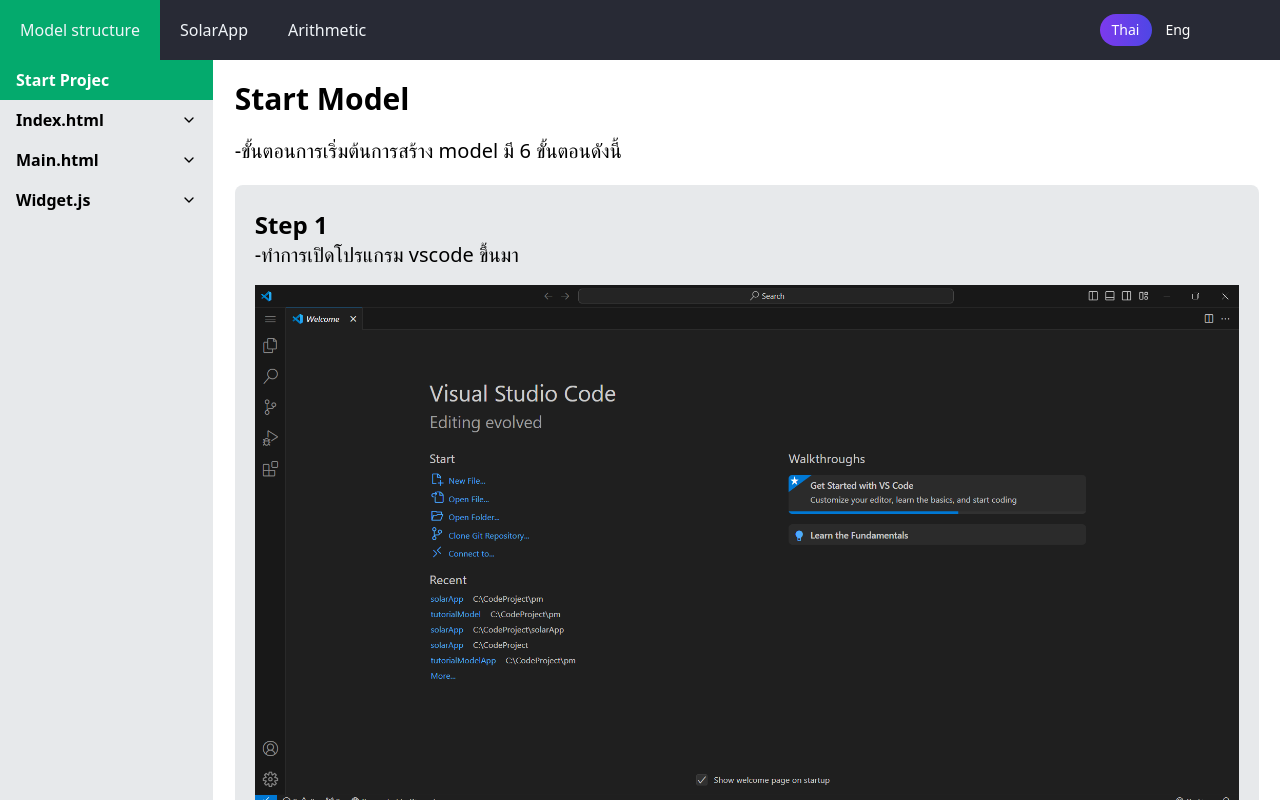
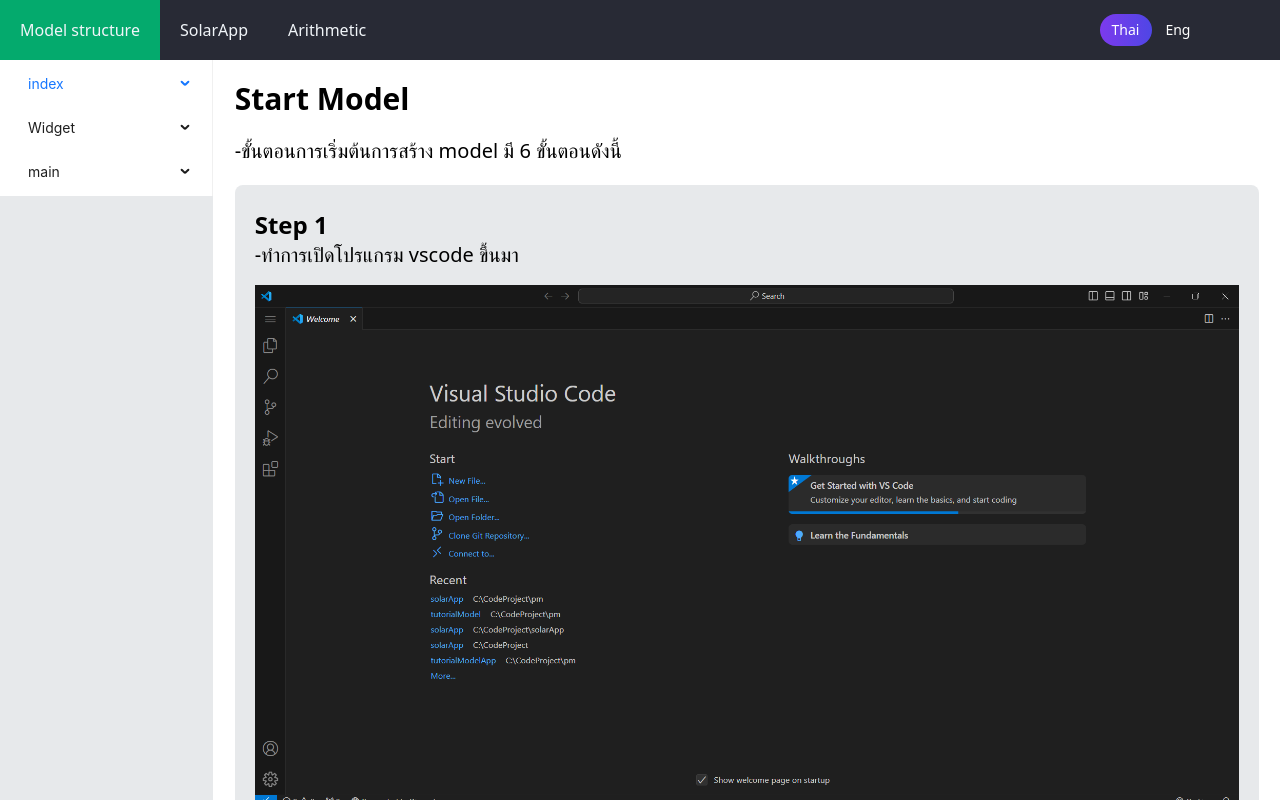
Before and after one commit to ThanaponJaiauea/tutoriaApp, a React (Vite) app: page / in a window 1280 px wide. Shown: the top 800 px of the page. Built offline with nearby package versions, Linux system fonts and the light colour scheme.

Commit message:
EditFormModelStructure

```diff
--- a/src/components/formModel/formModelStructure.jsx
+++ b/src/components/formModel/formModelStructure.jsx
@@ -1,190 +1,315 @@
 /** @format */
 
 import {useState} from "react"
-import {FiChevronDown, FiChevronUp} from "react-icons/fi"
+import {Menu} from "antd"
 
-export default function FormModelStructure({
-  setOpenDrawer,
-  setOpenWidget,
-  setOpenMainHtml,
-  setOpenIndexHtml,
-  openWidget,
-  openMainHtml,
-  openIndexHtml,
-  selectedNavbar,
-  data,
-  handleModelClick,
-  selectedMenu,
-  setSelectedMenu,
-}) {
+export default function FormModelStructure({handleModelClick}) {
   // console.log("selectedMenu:", selectedMenu)
-  const [openIndexScript, setOpenIndexScript] = useState(false)
+
+  const indexData = [
+    {
+      key: "index",
+      label: "index",
+      children: [
+        {
+          name: "How To Use?",
+          type: "generalModel",
+          key: "IndexHowToUse",
+          category: "indexHtml",
+        },
+        {
+          name: "index.html",
+          type: "generalModel",
+          key: "indexHtml",
+          category: "indexHtml",
+        },
+        {
+          name: "head",
+          type: "generalModel",
+          key: "headIndex",
+          category: "indexHtml",
+        },
+        {
+          name: "style",
+          type: "generalModel",
+          key: "styleIndex",
+          category: "indexHtml",
+        },
+        {
+          name: "body",
+          type: "generalModel",
+          key: "bodyIndex",
+          category: "indexHtml",
+        },
+        {
+          name: "script",
+          type: "generalModel",
+          key: "scriptIndex",
+          category: "indexHtml",
+          children: [
+            {
+              name: "var",
+              type: "generalModel",
+              key: "var",
+              category: "script_dropdown_list",
+            },
+            {
+              name: "startApp",
+              type: "generalModel",
+              key: "startApp",
+              category: "script_dropdown_list",
+            },
+            {
+              name: "errorApp",
+              type: "generalModel",
+              key: "errorApp",
+              category: "script_dropdown_list",
+            },
+            {
+              name: "onBackPressed",
+              type: "generalModel",
+              key: "onBackPressed",
+              category: "script_dropdown_list",
+            },
+            {
+              name: "setKeyboardHeight",
+              type: "generalModel",
+              key: "setKeyboardHeight",
+              category: "script_dropdown_list",
+            },
+            {
+              name: "setDeviceId",
+              type: "generalModel",
+              key: "setDeviceId",
+              category: "script_dropdown_list",
+            },
+            {
+              name: "appComeback",
+              type: "generalModel",
+              key: "appComeback",
+              category: "script_dropdown_list",
+            },
+            {
+              name: "openAgreement",
+              type: "generalModel",
+              key: "openAgreement",
+              category: "script_dropdown_list",
+            },
+            {
+              name: "openPrivacy",
+              type: "generalModel",
+              key: "openPrivacy",
+              category: "script_dropdown_list",
+            },
+            {
+              name: "firstStartFun",
+              type: "generalModel",
+              key: "firstStartFun",
+              category: "script_dropdown_list",
+            },
+            {
+              name: "firstCheckToken",
+              type: "generalModel",
+              key: "firstCheckToken",
+              category: "script_dropdown_list",
+            },
+          ],
+        },
+      ],
+    },
+  ]
+
+  const widgetData = [
+    {
+      key: "Widget",
+      label: "Widget",
+      children: [
+        {
+          name: "alert()",
+          type: "generalModel",
+          key: "alert",
+          category: "widgetJs",
+        },
+        {
+          name: "messageBox()",
+          type: "generalModel",
+          key: "messageBox",
+          category: "widgetJs",
+        },
+        {
+          name: "resObj()",
+          type: "generalModel",
+          key: "resObj",
+          category: "widgetJs",
+        },
+        {
+          name: "pageInit()",
+          type: "generalModel",
+          key: "pageInit",
+          category: "widgetJs",
+        },
+        {
+          name: "headerInit()",
+          type: "generalModel",
+          key: "headerInit",
+          category: "widgetJs",
+        },
+        {
+          name: "pageShow()",
+          type: "generalModel",
+          key: "pageShow",
+          category: "widgetJs",
+        },
+        {
+          name: "pageUnShow()",
+          type: "generalModel",
+          key: "pageUnShow",
+          category: "widgetJs",
+        },
+        {
+          name: "document.addEventListener()",
+          type: "generalModel",
+          key: "documentAddEventListener",
+          category: "widgetJs",
+        },
+        {
+          name: "getAbsTime()",
+          type: "generalModel",
+          key: "getAbsTime",
+          category: "widgetJs",
+        },
+        {
+          name: "loader()",
+          type: "generalModel",
+          key: "loader",
+          category: "widgetJs",
+        },
+        {
+          name: "messagePage()",
+          type: "generalModel",
+          key: "messagePage",
+          category: "widgetJs",
+        },
+      ],
+    },
+  ]
+
+  const mainData = [
+    {
+      key: "main",
+      label: "main",
+      children: [
+        {
+          name: "main.html",
+          type: "generalModel",
+          key: "mainHtml",
+          category: "mainHtml",
+        },
+      ],
+    },
+  ]
+
+  const allData = [...indexData, ...widgetData, ...mainData]
+  // console.log("allData", allData)
+
+  const getLevelKeys = (items1) => {
+    const key = {}
+    const func = (items2, level = 1) => {
+      items2.forEach((item) => {
+        key[item.key] = level
+        if (item.children) {
+          func(item.children, level + 1)
+        }
+      })
+    }
+    func(items1)
+    return key
+  }
+
+  const levelKeys = getLevelKeys(allData)
+  // console.log("levelKeys", levelKeys)
+
+  const [stateOpenKeys, setStateOpenKeys] = useState("")
+  // console.log("stateOpenKeys", stateOpenKeys)
+
+  const onOpenChange = (openKeys) => {
+    // ตรวจสอบเมนูที่เปิดอยู่ในปัจจุบัน
+    const currentOpenKey = openKeys.find(
+      (key) => stateOpenKeys.indexOf(key) === -1
+    )
+    // หากมีเมนูที่เปิดใหม่
+    if (currentOpenKey !== undefined) {
+      // หาดัชนีของเมนูที่เปิดใหม่ในลำดับที่ซ้ำกัน
+      const repeatIndex = openKeys
+        .filter((key) => key !== currentOpenKey)
+        .findIndex((key) => levelKeys[key] === levelKeys[currentOpenKey])
+      // ตั้งค่าเมนูที่เปิดอยู่ใหม่
+      setStateOpenKeys((prevOpenKeys) => {
+        // แก้ไขปัญหาโดยตรวจสอบว่า prevOpenKeys เป็น array หรือไม่ก่อนใช้ filter
+        if (Array.isArray(prevOpenKeys)) {
+          return [
+            // เอาเมนูที่เปิดใหม่เข้าไป
+            ...openKeys,
+            // ตัดเมนูที่เปิดเก่าที่มีลำดับเท่ากันกับเมนูใหม่
+            ...prevOpenKeys.filter(
+              (key) => levelKeys[key] !== levelKeys[currentOpenKey]
+            ),
+          ]
+        } else {
+          // ถ้า prevOpenKeys ไม่ใช่ array ให้ใช้ openKeys แทน
+          return openKeys
+        }
+      })
+    } else {
+      // ถ้าไม่มีการเปิดเมนูใหม่
+      setStateOpenKeys(openKeys)
+    }
+  }
 
   return (
     <>
-      {/* Start Prodject */}
-      <div className="w-full flex flex-col gap-1">
-        <button
-          onClick={() => handleModelClick("StartProjec")}
-          className={`w-full h-[40px] text-base  font-bold flex items-center justify-between p-4 cursor-pointer ${
-            selectedMenu === "StartProjec"
-              ? "bg-[#04AA6D] text-[#ffff] "
-              : "hover:bg-gray-100 text-black"
-          }`}>
-          <h1>Start Projec</h1>
-        </button>
-      </div>
+      <Menu
+        mode="inline"
+        defaultSelectedKeys={["indexHtml"]}
+        openKeys={stateOpenKeys}
+        onOpenChange={onOpenChange}>
+        {allData.map((menuItem) => (
+          <Menu.SubMenu
+            key={menuItem.key}
+            title={menuItem.label}>
+            {menuItem.children.map(
+              (child) =>
+                child.key !== "scriptIndex" && (
+                  <Menu.Item
+                    key={child.key}
+                    onClick={() => handleModelClick(child.key)}>
+                    {child.name}
+                  </Menu.Item>
+                )
+            )}
 
-      {/* Index */}
-      <div className="w-full flex flex-col gap-1">
-        <button
-          onClick={() => {
-            setOpenIndexHtml()
-            setOpenIndexScript(false)
-          }}
-          className="w-full h-[40px] text-base font-bold flex items-center justify-between p-4 cursor-pointer">
-          <h1>Index.html</h1>
-
-          {!openIndexHtml ? <FiChevronDown /> : <FiChevronUp />}
-        </button>
-
-        {openIndexHtml && selectedNavbar === "Model structure" && (
-          <>
-            {data
-              ?.filter(
-                (item) =>
-                  item.type === "generalModel" && item.category === "indexHtml"
-              )
-              .map((el, idx) => (
-                <ul key={idx}>
-                  <li
-                    onClick={() => {
-                      if (el?.key !== "scriptIndex") {
-                        handleModelClick(el?.key)
-                      } else {
-                        setSelectedMenu(selectedMenu)
-                      }
-                    }}
-                    className={`w-full h-[40px] flex items-center justify-start p-4 cursor-pointer ${
-                      selectedMenu === el?.key
-                        ? "bg-[#04AA6D] text-[#ffff] "
-                        : "hover:bg-gray-100 text-black"
-                    }`}>
-                    {el?.name === "script" ? (
-                      <div className="w-full">
-                        <button
-                          onClick={() => setOpenIndexScript(!openIndexScript)}
-                          className="w-full flex items-center gap-4">
-                          <p>Script</p>
-                          {!openIndexScript ? (
-                            <FiChevronDown />
-                          ) : (
-                            <FiChevronUp />
-                          )}
-                        </button>
-                      </div>
-                    ) : (
-                      el?.name
-                    )}
-                  </li>
-                </ul>
-              ))}
-          </>
-        )}
-
-        {/* Dropdown */}
-        {openIndexScript && (
-          <div className="w-full rounded-md mt-1">
-            <ul>
-              {data
-                ?.filter((items) => items.category === "script_dropdown_list")
-                .map((el, idx) => (
-                  <li
-                    key={idx}
-                    onClick={() => {
-                      setSelectedMenu(el?.name)
-                      setOpenDrawer()
-                    }}
-                    className={`w-full h-[40px] flex items-center justify-start p-4 cursor-pointer ${
-                      selectedMenu === el?.key
-                        ? "bg-[#04AA6D] text-[#ffff] "
-                        : "hover:bg-gray-100 text-black"
-                    }`}>
-                    {el?.name}
-                  </li>
-                ))}
-            </ul>
-          </div>
-        )}
-      </div>
-
-      {/* Main */}
-      <div className="w-full flex flex-col gap-1">
-        <button
-          onClick={setOpenMainHtml}
-          className="w-full h-[40px] text-base  font-bold flex items-center justify-between p-4 cursor-pointer">
-          <h1>Main.html</h1>
-
-          {!openMainHtml ? <FiChevronDown /> : <FiChevronUp />}
-        </button>
-
-        {openMainHtml && selectedNavbar === "Model structure" && (
-          <>
-            {data
-              ?.filter(
-                (item) =>
-                  item.type === "generalModel" && item.category === "mainHtml"
-              )
-              .map((el, idx) => (
-                <ul key={idx}>
-                  <li
-                    onClick={() => handleModelClick(el?.key)}
-                    className={`w-full h-[40px] flex items-center justify-start p-4 cursor-pointer ${
-                      selectedMenu === el?.key
-                        ? "bg-[#04AA6D] text-[#ffff] "
-                        : "hover:bg-gray-100 text-black"
-                    }`}>
-                    {el?.name}
-                  </li>
-                </ul>
-              ))}
-          </>
-        )}
-      </div>
-
-      {/* Widget */}
-      <div className=" w-full flex flex-col gap-1">
-        <button
-          onClick={setOpenWidget}
-          className="w-full h-[40px] text-base  font-bold flex items-center justify-between p-4 cursor-pointer">
-          <h1>Widget.js</h1>
-
-          {!openWidget ? <FiChevronDown /> : <FiChevronUp />}
-        </button>
-
-        {openWidget && selectedNavbar === "Model structure" && (
-          <>
-            {data
-              ?.filter(
-                (item) =>
-                  item.type === "generalModel" && item.category === "widgetJs"
-              )
-              .map((el, idx) => (
-                <ul key={idx}>
-                  <li
-                    onClick={() => handleModelClick(el?.key)}
-                    className={`w-full h-[40px] flex items-center justify-start p-4 cursor-pointer ${
-                      selectedMenu === el?.key
-                        ? "bg-[#04AA6D] text-[#ffff] "
-                        : "hover:bg-gray-100 text-black"
-                    }`}>
-                    {el?.name}
-                  </li>
-                </ul>
-              ))}
-          </>
-        )}
-      </div>
+            {/* Script */}
+            {menuItem.key === "index" &&
+              menuItem.children.find(
+                (child) => child.key === "scriptIndex"
+              ) && (
+                <Menu.SubMenu
+                  key="script"
+                  title="Script">
+                  {menuItem.children
+                    .find((child) => child.key === "scriptIndex")
+                    .children.map((child) => (
+                      <Menu.Item
+                        key={child.key}
+                        onClick={() => handleModelClick(child.key)}>
+                        {child.name}
+                      </Menu.Item>
+                    ))}
+                </Menu.SubMenu>
+              )}
+          </Menu.SubMenu>
+        ))}
+      </Menu>
     </>
   )
 }
--- a/src/pages/homePage.jsx
+++ b/src/pages/homePage.jsx
@@ -2,7 +2,6 @@
 
 import {useState} from "react"
 import {Drawer} from "antd"
-import ModelContent from "../components/modelContent"
 import useSelectedNavbar from "../hooks/useSelectedNavbar"
 import FormModelStructure from "../components/formModel/formModelStructure"
 import FormModelSolarApp from "../components/formModel/formModelSolarApp"
@@ -195,8 +194,7 @@
       {/* Left navbar */}
       {/* modelStructure */}
       {selectedNavbar === "Model structure" && (
-        <nav className="w-full lg:bg-[#E7E9EB] lg:w-[20%]">
-          <ul className="hidden lg:flex lg:flex-col">
+        <nav className="w-full lg:bg-[#E7E9EB] lg:w-[20%] hidden lg:flex lg:flex-col">
           <FormModelStructure
             setOpenDrawer={() => setOpenDrawer(false)}
             setSelectedMenu={setSelectedMenu}
@@ -211,7 +209,6 @@
             handleModelClick={handleModelClick}
             selectedMenu={selectedMenu}
           />
-          </ul>
         </nav>
       )}
 
--- a/src/pages/test.jsx
+++ /dev/null
@@ -1,145 +0,0 @@
-/** @format */
-
-import React, {useState} from "react"
-
-import {Menu} from "antd"
-
-export default function Test() {
-  const widgetData = [
-    {
-      key: "1",
-      label: "Widget",
-      children: [
-        {
-          name: "alert()",
-          type: "generalModel",
-          key: "alert",
-          category: "widgetJs",
-        },
-        {
-          name: "messageBox()",
-          type: "generalModel",
-          key: "messageBox",
-          category: "widgetJs",
-        },
-        {
-          name: "resObj()",
-          type: "generalModel",
-          key: "resObj",
-          category: "widgetJs",
-        },
-        {
-          name: "pageInit()",
-          type: "generalModel",
-          key: "pageInit",
-          category: "widgetJs",
-        },
-        {
-          name: "headerInit()",
-          type: "generalModel",
-          key: "headerInit",
-          category: "widgetJs",
-        },
-        {
-          name: "pageShow()",
-          type: "generalModel",
-          key: "pageShow",
-          category: "widgetJs",
-        },
-        {
-          name: "pageUnShow()",
-          type: "generalModel",
-          key: "pageUnShow",
-          category: "widgetJs",
-        },
-        {
-          name: "document.addEventListener()",
-          type: "generalModel",
-          key: "documentAddEventListener",
-          category: "widgetJs",
-        },
-        {
-          name: "getAbsTime()",
-          type: "generalModel",
-          key: "getAbsTime",
-          category: "widgetJs",
-        },
-        {
-          name: "loader()",
-          type: "generalModel",
-          key: "loader",
-          category: "widgetJs",
-        },
-        {
-          name: "messagePage()",
-          type: "generalModel",
-          key: "messagePage",
-          category: "widgetJs",
-        },
-      ],
-    },
-  ]
-
-  const getLevelKeys = (items1) => {
-    const key = {}
-    const func = (items2, level = 1) => {
-      items2.forEach((item) => {
-        key[item.key] = level
-        if (item.children) {
-          func(item.children, level + 1)
-        }
-      })
-    }
-    func(items1)
-    return key
-  }
-
-  const levelKeys = getLevelKeys(widgetData)
-
-  const [stateOpenKeys, setStateOpenKeys] = useState(["2", "23"])
-
-  const onOpenChange = (openKeys) => {
-    console.log("openKeys", openKeys)
-    const currentOpenKey = openKeys.find(
-      (key) => stateOpenKeys.indexOf(key) === -1
-    )
-    // open
-    if (currentOpenKey !== undefined) {
-      const repeatIndex = openKeys
-        .filter((key) => key !== currentOpenKey)
-        .findIndex((key) => levelKeys[key] === levelKeys[currentOpenKey])
-      setStateOpenKeys(
-        openKeys
-          // remove repeat key
-          .filter((_, index) => index !== repeatIndex)
-          // remove current level all child
-          .filter((key) => levelKeys[key] <= levelKeys[currentOpenKey])
-      )
-    } else {
-      // close
-      setStateOpenKeys(openKeys)
-    }
-  }
-  return (
-    <>
-      <Menu
-        mode="inline"
-        defaultSelectedKeys={["indexHtml"]}
-        openKeys={stateOpenKeys}
-        onOpenChange={onOpenChange}
-        style={{
-          width: 256,
-        }}>
-        {widgetData.map((menuItem) => (
-          <Menu.SubMenu
-            key={menuItem.key}
-            title={menuItem.label}>
-            {menuItem.children.map((child) => (
-              <Menu.Item key={child.key}>{child.name}</Menu.Item>
-            ))}
-          </Menu.SubMenu>
-        ))}
-      </Menu>
-    </>
-  )
-}
--- a/src/routes/Router.jsx
+++ b/src/routes/Router.jsx
@@ -3,7 +3,6 @@
 import {createBrowserRouter, RouterProvider} from "react-router-dom"
 import HomePage from "../pages/homePage"
 import Layout from "../layouts/layout"
-import Test from "../pages/test"
 
 const router = createBrowserRouter([
   {
@@ -13,10 +12,6 @@
         path: "/",
         element: <HomePage />,
       },
-      {
-        path: "/test",
-        element: <Test />,
-      },
     ],
   },
 ])
```
Lines whose indentation alone changed are shown as unchanged.
